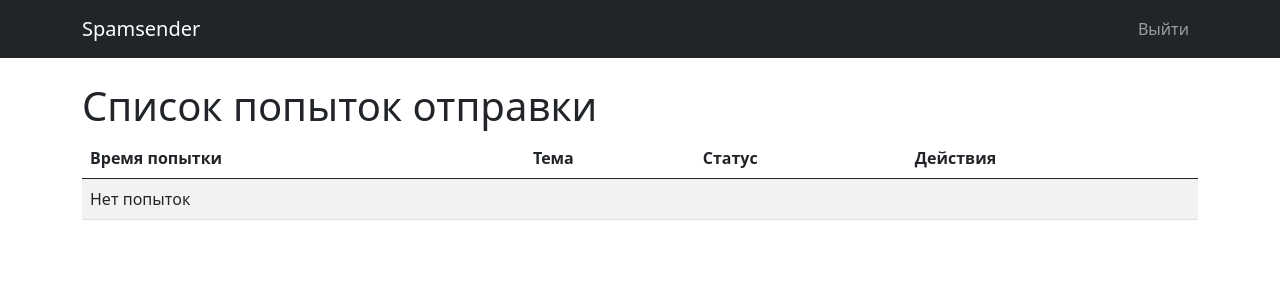
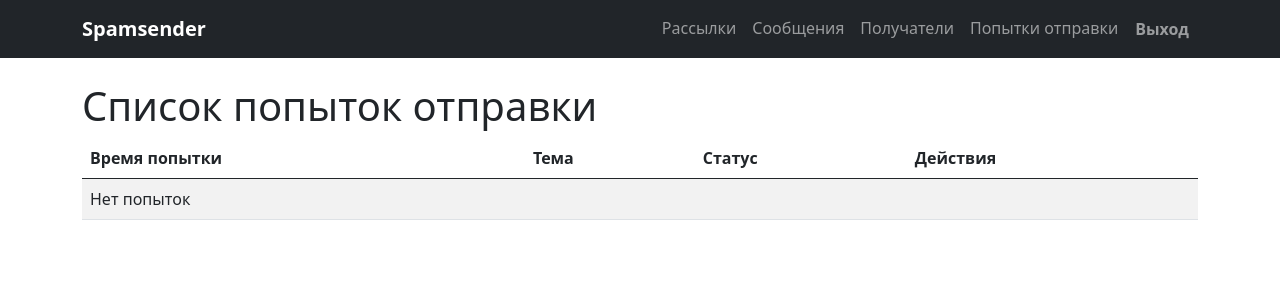
Before and after one commit to botnbot/Spamsender, a Django app: page /attempts/ in a window 1280 px wide. Shown: the top 300 px of the page. Run offline with Django 5.2, Linux system fonts and the light colour scheme; the visitor is signed in with stand-in values (Sample User, id 1); data that the repository does not hold is empty; parts of the project's set-up code (start-up, migrations or seed data) failed here and were passed over; some libraries are stand-ins or nearby versions.

Commit message:
navbars buttons changed navbars messages corrected

```diff
--- a/core/templates/core/base.html
+++ b/core/templates/core/base.html
@@ -5,36 +5,80 @@
     <meta charset="UTF-8">
     <meta name="viewport" content="width=device-width, initial-scale=1">
     <title>{% block title %}Spamsender{% endblock %}</title>
+
     <link rel="stylesheet" href="{% static 'css/bootstrap.min.css' %}">
-    {% block extra_css %}{% endblock %}
+
     <style>
         .info-table-link {
             color: black;
             text-decoration: none;
         }
-
         .info-table-link:hover {
             text-decoration: underline;
             color: black;
         }
     </style>
+
+    {% block extra_css %}{% endblock %}
 </head>
+
 <body>
+
 <nav class="navbar navbar-expand-lg navbar-dark bg-dark mb-4">
     <div class="container">
-        <a class="navbar-brand" href="{% url 'core:home' %}">Spamsender</a>
-        <div class="collapse navbar-collapse">
+
+        <a class="navbar-brand" href="{% url 'core:home' %}"><strong>Spamsender</strong></a>
+
+<!--        <button class="navbar-toggler" type="button"-->
+<!--                data-bs-toggle="collapse"-->
+<!--                data-bs-target="#navbarContent">-->
+<!--            <span class="navbar-toggler-icon"></span>-->
+<!--        </button>-->
+
+        <div class="collapse navbar-collapse" id="navbarContent">
             <ul class="navbar-nav ms-auto">
+
                 {% if user.is_authenticated %}
+
+                <!-- Разделы системы -->
                 <li class="nav-item">
-                    <form method="post" action="{% url 'users:logout' %}" class="d-inline">
+                    <a class="nav-link" href="{% url 'core:newsletter_list' %}">Рассылки</a>
+                </li>
+
+                <li class="nav-item">
+                    <a class="nav-link" href="{% url 'core:message_list' %}">Сообщения</a>
+                </li>
+
+                <li class="nav-item">
+                    <a class="nav-link" href="{% url 'core:recipient_list' %}">Получатели</a>
+                </li>
+
+                <li class="nav-item">
+                    <a class="nav-link" href="{% url 'core:attempt_list' %}">Попытки отправки</a>
+                </li>
+
+                <!-- Logout -->
+                <li class="nav-item">
+                    <form method="post" action="{% url 'users:logout' %}">
                         {% csrf_token %}
-                        <button class="btn btn-link nav-link" type="submit">Выйти</button>
+                        <button class="btn btn-link nav-link"><strong>Выход</strong></button>
                     </form>
                 </li>
+
                 {% else %}
-                <li class="nav-item"><a class="nav-link" href="{% url 'users:login' %}">Войти</a></li>
+
+                <!-- Login -->
+                <li class="nav-item">
+                    <a class="nav-link" href="{% url 'users:login' %}"><strong>Вход</strong></a>
+                </li>
+
+                <!-- Register -->
+                <li class="nav-item">
+                    <a class="nav-link" href="{% url 'users:register' %}"><strong>Регистрация</strong></a>
+                </li>
+
                 {% endif %}
+
             </ul>
         </div>
     </div>
@@ -42,14 +86,13 @@
 
 <div class="container">
 
-    {# Отображение сообщений Django messages #}
     {% if messages %}
-    {% for message in messages %}
-    <div class="alert alert-{{ message.tags }} alert-dismissible fade show" role="alert">
-        {{ message }}
-        <button type="button" class="btn-close" data-bs-dismiss="alert"></button>
-    </div>
-    {% endfor %}
+        {% for message in messages %}
+            <div class="alert alert-{{ message.tags }} alert-dismissible fade show">
+                {{ message }}
+                <button class="btn-close" data-bs-dismiss="alert"></button>
+            </div>
+        {% endfor %}
     {% endif %}
 
     {% block content %}{% endblock %}
```
Also changed, not shown: core/migrations/0002_message_owner_newsletter_owner_recipient_owner.py (added).
